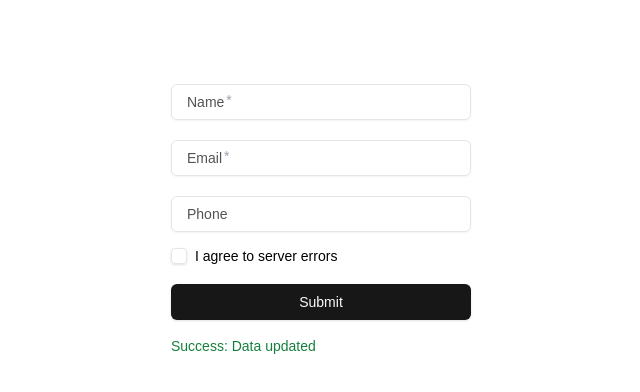
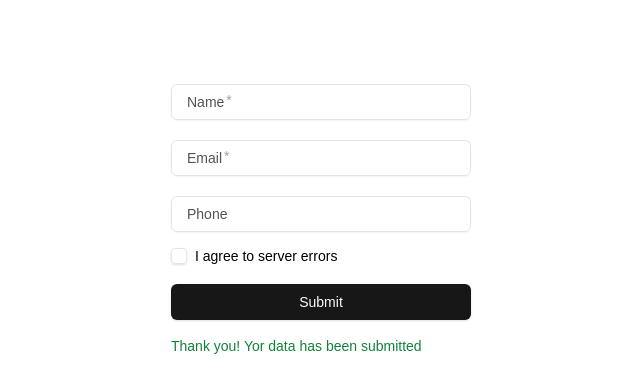
Before and after one commit to RaphaelHoepsWhy/form-blueprints, a Next.js app: page / in a window 1280 px wide. Both pictures are taken after typing "Sample", "name@example.com", "5551234" into the empty fields and a click on the button "Submit". Shown: the top 392 px of the page, without its empty margins (319-959 px from the left). Built offline with nearby package versions, Linux system fonts and the light colour scheme.

Commit message:
feat: messages

```diff
--- a/components/ClientForm.tsx
+++ b/components/ClientForm.tsx
@@ -90,7 +90,9 @@ export default function DemoForm({}: Props) {
           Submit
         </ButtonWithLoader>
         {state.success && (
-          <span className="text-sm text-green-700">Success: Data updated</span>
+          <span className="text-sm text-green-700">
+            Thank you! Yor data has been submitted
+          </span>
         )}
         {state.errorMessage && (
           <span className="text-sm text-red-700">{state.errorMessage}</span>
```
